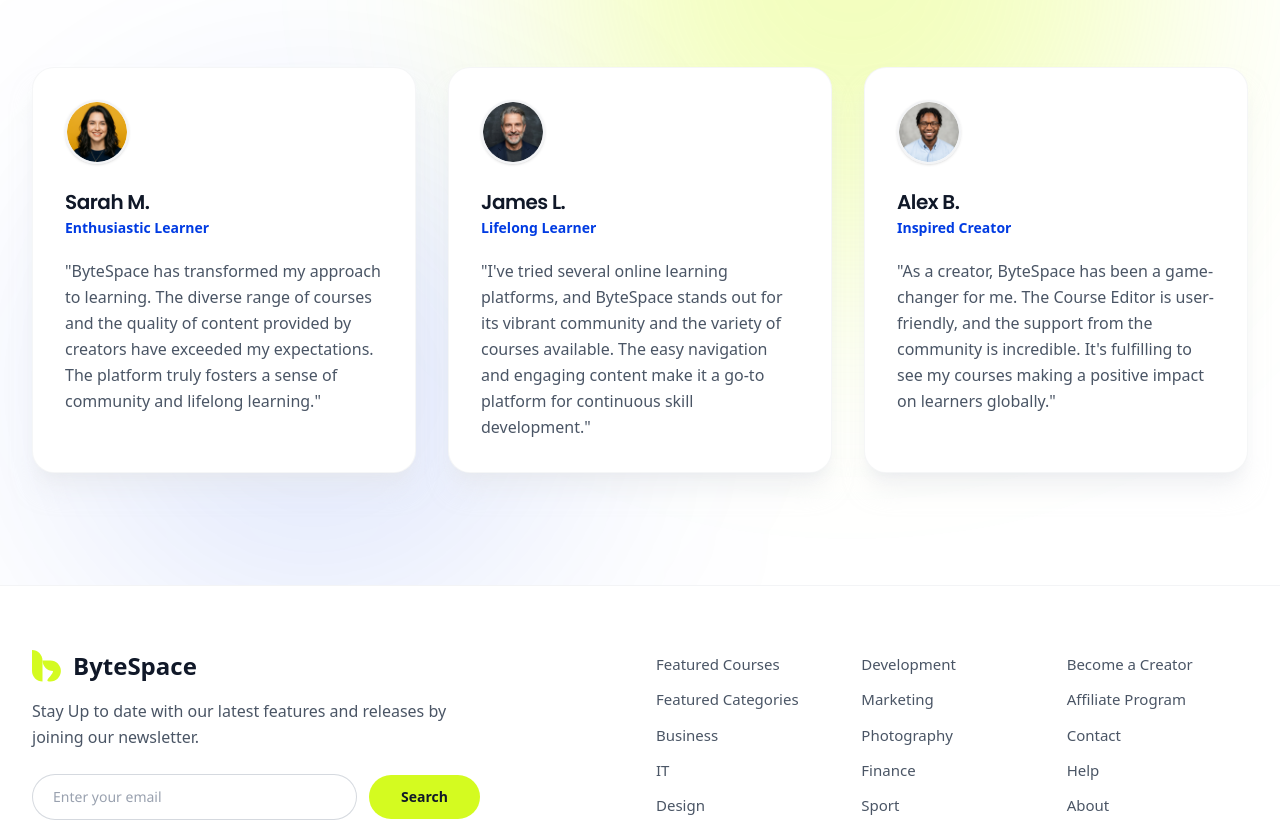
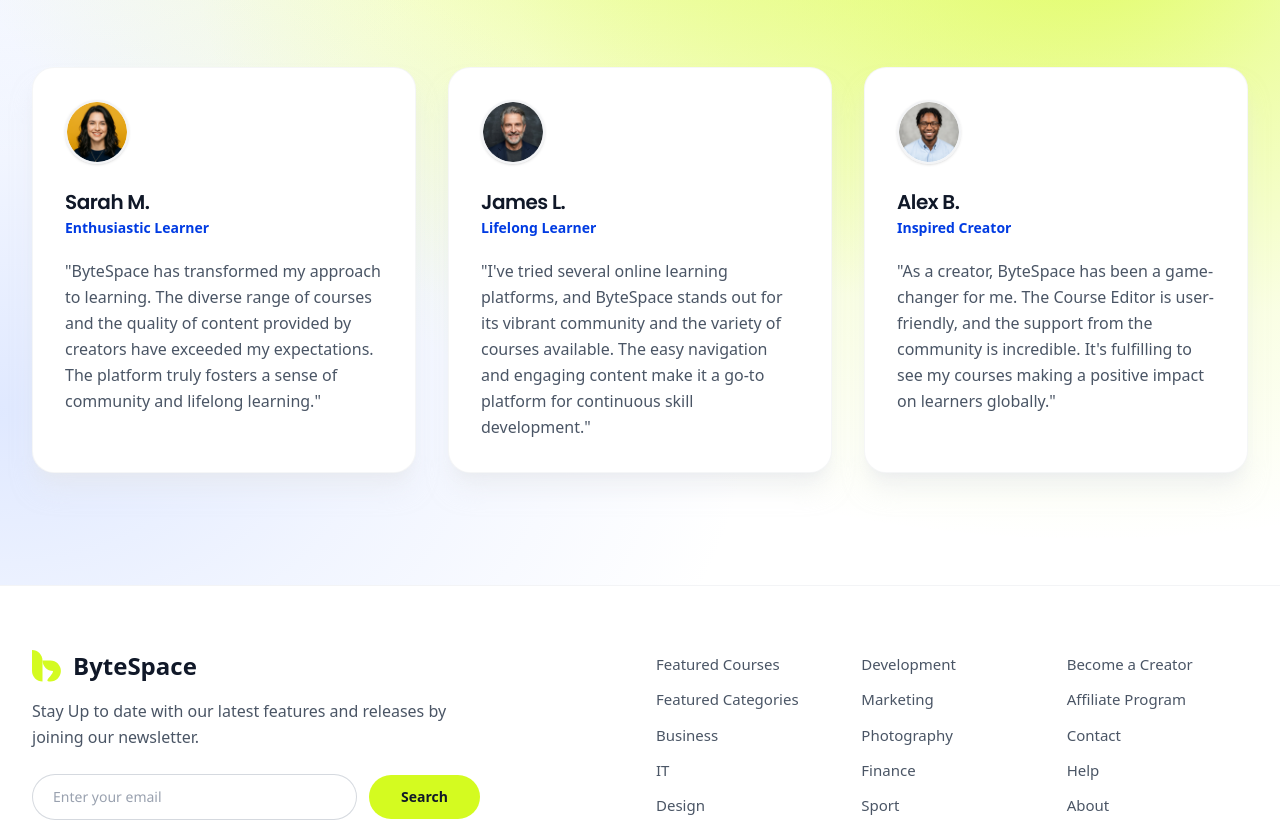
Before and after one commit to Sohag-Ali/ByteSpace, a Next.js app: page / in a window 1280 px wide. Shown: the part 5640-6472 px from the top of the page. Built offline with nearby package versions, Linux system fonts and the light colour scheme; a web font is replaced by a local one.

Commit message:
feat: complete create section

```diff
--- a/src/components/home/CommunityTestimonials.tsx
+++ b/src/components/home/CommunityTestimonials.tsx
@@ -42,9 +42,14 @@ const TESTIMONIALS: Testimonial[] = [
 export const CommunityTestimonials: React.FC = () => {
   return (
     <section className="relative w-full bg-white py-20 sm:py-24 md:py-28 overflow-hidden select-none">
-      {/* Soft Radial Background Glows matching visual reference */}
-      <div className="absolute top-[-50px] right-[5%] sm:right-[10%] w-[450px] sm:w-[600px] h-[450px] sm:h-[600px] bg-[#D4FB20]/30 rounded-full blur-[130px] pointer-events-none z-0" />
-      <div className="absolute bottom-[-50px] left-[2%] sm:left-[5%] w-[400px] sm:w-[500px] h-[400px] sm:h-[500px] bg-[#003BE2]/12 rounded-full blur-[130px] pointer-events-none z-0" />
+      {/* Single continuous background gradient layer covering the entire section */}
+      <div
+        className="absolute inset-0 pointer-events-none z-0"
+        style={{
+          background:
+            "radial-gradient(ellipse 70% 70% at 85% 25%, rgba(212, 251, 32, 0.65) 0%, rgba(212, 251, 32, 0.35) 35%, rgba(212, 251, 32, 0.12) 65%, transparent 100%), radial-gradient(ellipse 60% 60% at 50% 15%, rgba(212, 251, 32, 0.40) 0%, rgba(212, 251, 32, 0.15) 45%, transparent 90%), radial-gradient(ellipse 65% 65% at 0% 80%, rgba(185, 205, 255, 0.45) 0%, rgba(185, 205, 255, 0.20) 45%, transparent 90%), radial-gradient(ellipse 50% 50% at 0% 10%, rgba(215, 225, 255, 0.35) 0%, transparent 80%), #ffffff",
+        }}
+      />
 
       <div className="relative z-10 max-w-7xl mx-auto px-4 sm:px-6 lg:px-8">
         {/* TOP SECTION: HEADING & DESCRIPTION 2-COLUMN LAYOUT */}
```
